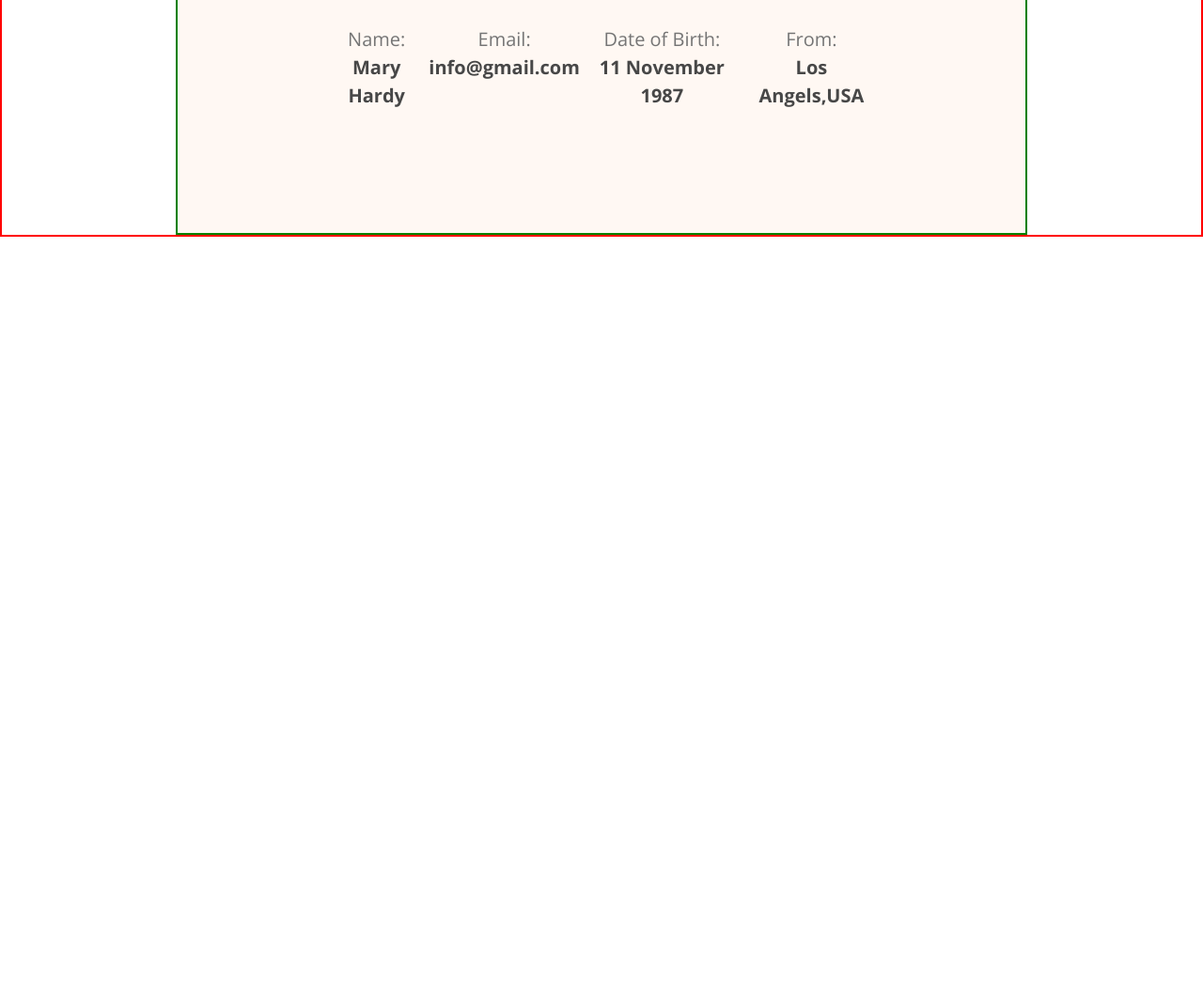
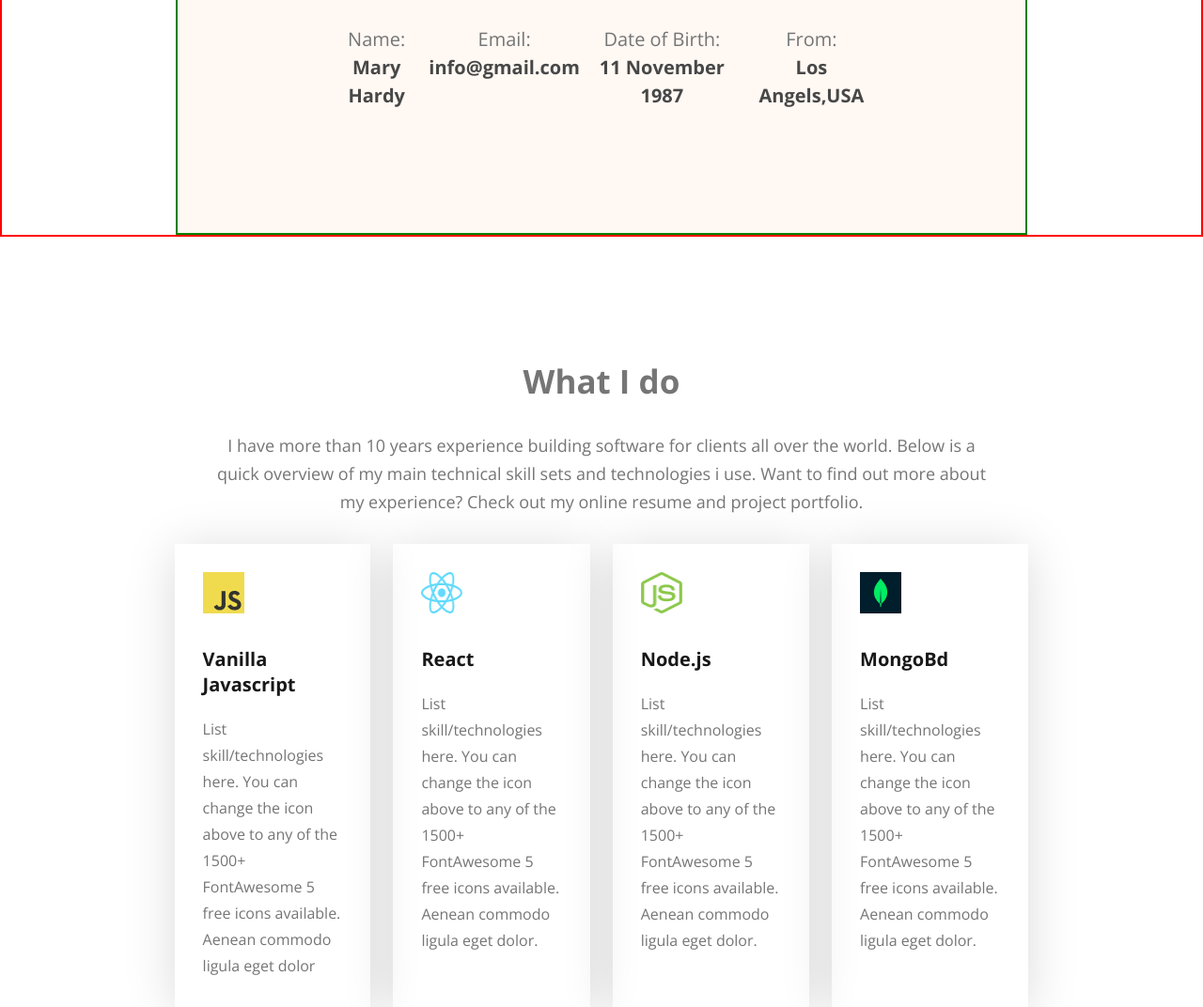
Before and after one commit to ManiacCoder1/hero-dev-portfolio-code, a plain HTML site: page index.html in a window 1280 px wide. Shown: the part 1321-2393 px from the top of the page at 94% size. Before the commit the page ends 1573 px from the top, so only its background shows below. Drawn offline with nearby package versions, Linux system fonts and the light colour scheme.

Commit message:
portfolio

```diff
--- a/index.html
+++ b/index.html
@@ -68,6 +68,41 @@
         </div>
     </div>
     </section>
+    <section id="skills">
+        <div class="skill-container">
+            <div class="section-heading">
+                <h2>What I do</h2>
+            <p>I have more than 10 years experience building software for clients all over the world. Below is a quick overview of my main technical skill sets and technologies i use. Want to find out more about my experience? Check out my online resume and project portfolio.</p>
+            </div>
+            <div class="skill-box">
+                <div class="skill-card">
+                    <img src="images/icons/js.png" alt="">
+                    <h3>Vanilla Javascript</h3>
+                    <p>List skill/technologies here. You can change the icon above to any of the 1500+ FontAwesome 5 free icons available. Aenean commodo ligula eget dolor</p>
+
+                </div>
+                <div class="skill-card">
+                    <img src="images/icons/react.png" alt="">
+                    <h3>React</h3>
+                    <p>List skill/technologies here. You can change the icon above to any of the 1500+ FontAwesome 5 free icons available. Aenean commodo ligula eget dolor.</p>
+
+                </div>
+                <div class="skill-card">
+                    <img src="images/icons/nodejs.png" alt="">
+                    <h3>Node.js</h3>
+                    <p>List skill/technologies here. You can change the icon above to any of the 1500+ FontAwesome 5 free icons available. Aenean commodo ligula eget dolor.</p>
+
+                </div>
+                <div class="skill-card">
+                    <img src="images/icons/mongo.png" alt="">
+                    <h3>MongoBd</h3>
+                    <p>List skill/technologies here. You can change the icon above to any of the 1500+ FontAwesome 5 free icons available. Aenean commodo ligula eget dolor.</p>
+
+                </div>
+            </div>
+
+        </div>
+    </section>
 
 </body>
 </html>
--- a/styles/portfolio.css
+++ b/styles/portfolio.css
@@ -37,6 +37,8 @@
  .section-heading{
     max-width: 827px;
     text-align: center;
+    margin: 0 auto;
+
  }
  .section-heading h2{
     font-size: 35px;
@@ -153,3 +155,42 @@
     color: #474747;
 
  }
+ #skills{
+    padding-top: 130px;
+
+
+ }
+ #skills .skill-container{
+    width: 71%;
+    max-width: 1140px;
+    margin: 0 auto;
+ }
+ .skill-container .skill-box{
+    display: flex;
+    gap: 24px;
+ }
+ .skill-box .skill-card{
+    padding: 30px;
+    /* border: 1px solid red; */
+    max-width: 267px;
+    box-shadow: 0px 6px 50px 0 #00000025;
+
+
+ }
+ .skill-card img{
+    width: 44px;
+    height: 44px;
+    margin-bottom: 30px;
+ }
+ .skill-card h3{
+    font-size: 20px;
+    color: #181818;
+    margin-bottom: 20px;
+ }
+ .skill-card p{
+    font-size: 16px;
+
+    line-height: 28px;
+    color: #757575;
+
+ }
```
